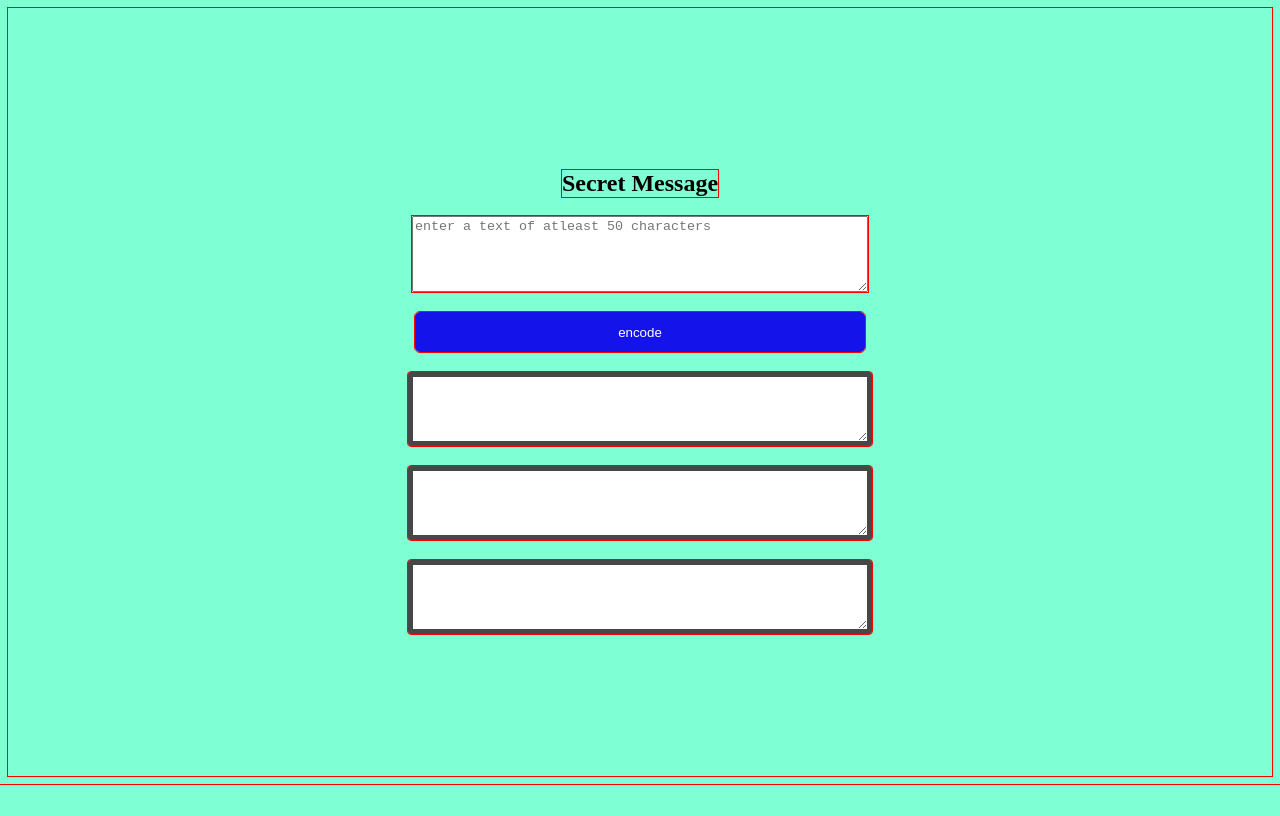
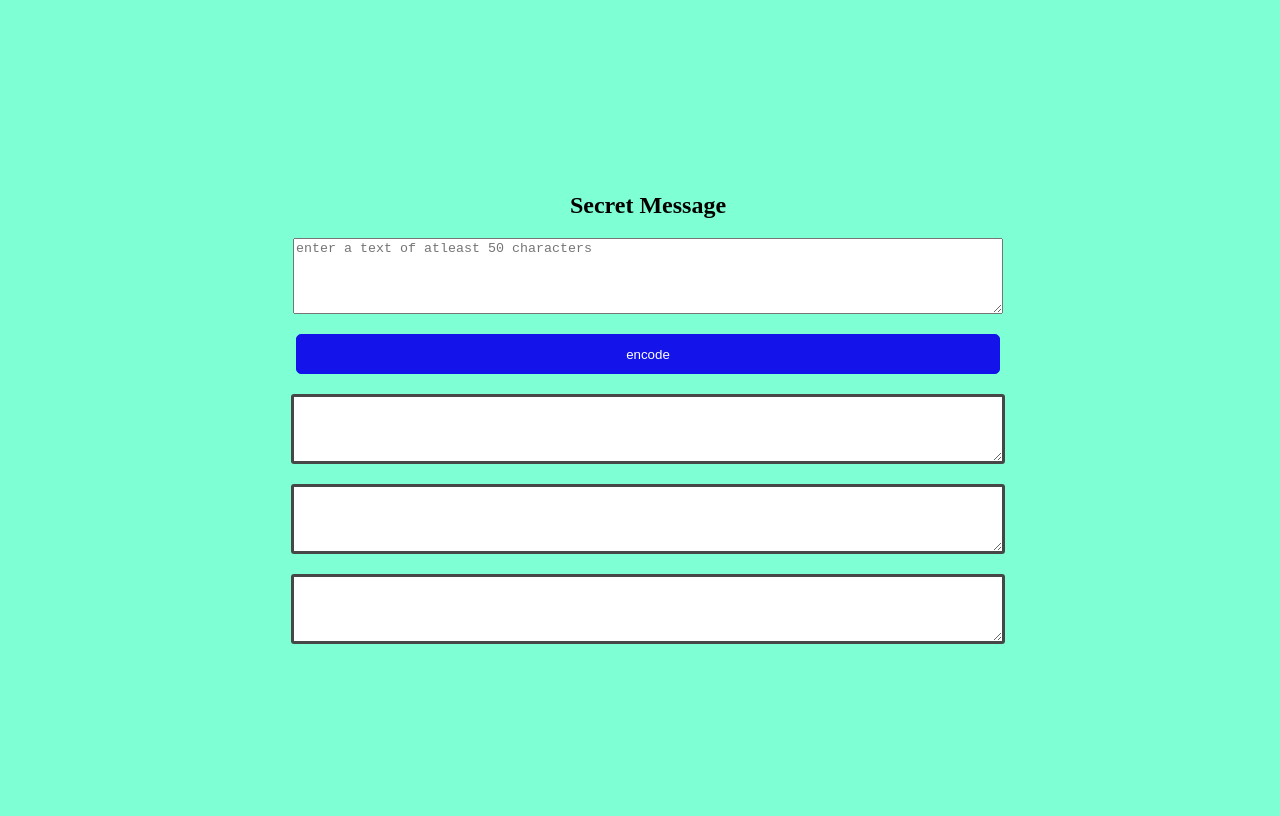
Before and after one commit to kadjialan/secretmessage-page-js, a plain HTML site: page index.html in a window 1280 px wide. Drawn offline with Linux system fonts and the light colour scheme.

Commit message:
css modification

```diff
--- a/asserts/styles/styles.css
+++ b/asserts/styles/styles.css
@@ -1,25 +1,23 @@
-*{
-    outline: 1px solid red;
-}
-
 body {
     display: flex;
     flex-direction: column;
     justify-content: center;
     align-items: center;
-    height: 96vh;
+    height: 100vh;
+    width: 100%;
+    overflow: hidden;
     background-color: aquamarine;
 }
 
 .text1 {
-   width: 450px;
+   width: 55vw;
     height: 70px;
 }
 
 .decoders {
-    width: 450px;
+    width: 55vw;
     height: 60px;
-    border: 5px solid rgba(0, 0, 0, 0.722);
+    border: 3px solid #000000b8;
     margin-top: 20px;
     border-radius: 3px;
     background-color: white;
@@ -30,7 +28,7 @@ body {
 }
 
 .button {
-    width: 450px;
+    width: 55vw;
     border-radius: 5px;
     margin-top: 20px;
     height: 40px;
@@ -38,5 +36,3 @@ body {
     color: white;
     border: 1px solid #1414ea;
 }
-
-/* // width = 270px */
```
Also changed, not shown: index.html (+4 -3 lines).
